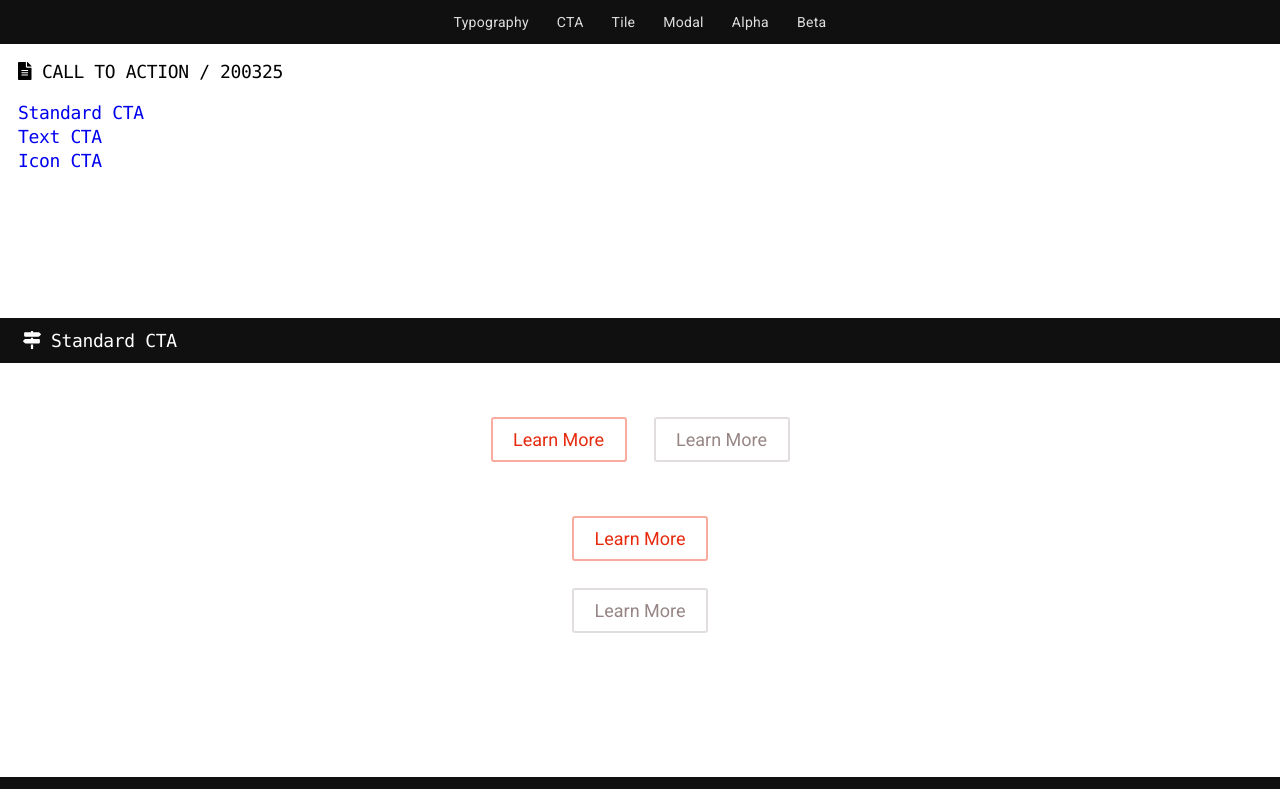
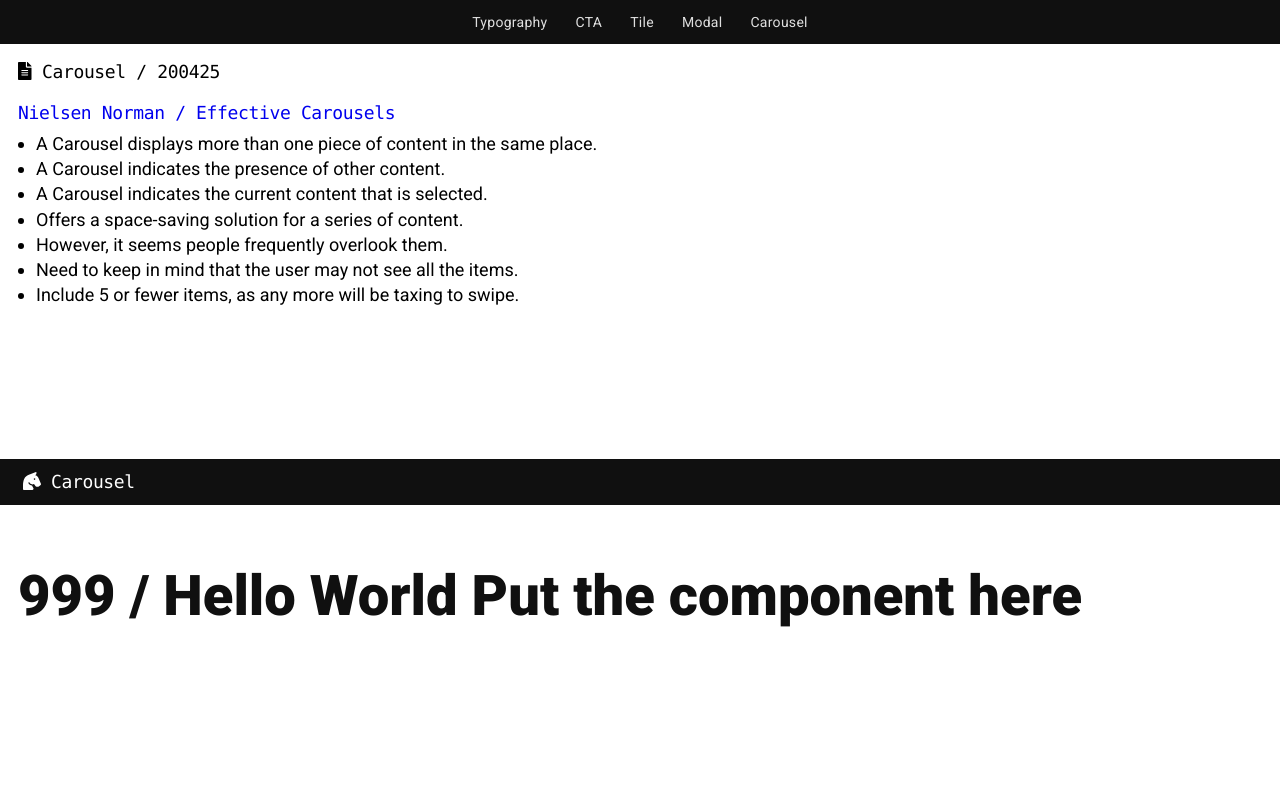
Before and after one commit to Tivo389/94_200318-OET-LIBRARY, a React (Create React App) app: page / in a window 1280 px wide. Shown: the top 789 px of the page. Built offline with nearby package versions, Linux system fonts and the light colour scheme.

Commit message:
200425 / 200424_dynamicComponentInitial - Initial setup complete, will refer to this as Caroulsel and not dynamicComponent from here. - Proceeding with adjusment of Icon CTA before continuing with Carousel.

```diff
--- a/src/App.js
+++ b/src/App.js
@@ -1,13 +1,13 @@
 import React, { useState } from 'react';
 import Navigation from './components/Navigation';
 import { library } from '@fortawesome/fontawesome-svg-core'
-import { faBars, faExternalLinkAlt, faFileAlt, faLanguage, faNewspaper, faVideo, faCalendarAlt, faPlayCircle, faComments, faMapSigns, faWindowRestore, faTimes, faStar } from '@fortawesome/free-solid-svg-icons'
+import { faBars, faExternalLinkAlt, faFileAlt, faLanguage, faNewspaper, faVideo, faCalendarAlt, faPlayCircle, faComments, faMapSigns, faWindowRestore, faTimes, faStar, faHorseHead } from '@fortawesome/free-solid-svg-icons'
 import SectionPrimary from './components/SectionPrimary';
 
-library.add(faBars, faExternalLinkAlt, faFileAlt, faLanguage, faNewspaper, faVideo, faCalendarAlt, faPlayCircle, faComments, faMapSigns, faWindowRestore, faTimes, faStar);
+library.add(faBars, faExternalLinkAlt, faFileAlt, faLanguage, faNewspaper, faVideo, faCalendarAlt, faPlayCircle, faComments, faMapSigns, faWindowRestore, faTimes, faStar, faHorseHead);
 
 function App() {
-  const [content, setContent] = useState("callToAction");
+  const [content, setContent] = useState("carousel");
   return (
     <div className="App">
       <Navigation setContent={setContent}/>
--- a/src/components/Navigation.js
+++ b/src/components/Navigation.js
@@ -32,14 +32,9 @@ class Navigation extends Component {
               Modal
           </li>
           <li
-            onClick={() => this.props.setContent("alpha")}
+            onClick={() => this.props.setContent("carousel")}
             onMouseUp={this.handleOnMouseUp}>
-              Alpha
-          </li>
-          <li
-            onClick={() => this.props.setContent("beta")}
-            onMouseUp={this.handleOnMouseUp}>
-              Beta
+              Carousel
           </li>
         </ul>
       </nav>
--- /dev/null
+++ b/src/components/SectionCarousel.js
@@ -0,0 +1,39 @@
+import React, { Component } from 'react';
+import { FontAwesomeIcon } from '@fortawesome/react-fontawesome'
+
+class SectionCarousel extends Component {
+  render() {
+    return (
+      <>
+        <section className="sectionContainer">
+          <code><FontAwesomeIcon icon="file-alt"/> Carousel / 200425</code>
+          <div className="linksContainer">
+            <a
+              href="https://www.nngroup.com/articles/designing-effective-carousels/"
+              rel="noopener noreferrer"
+              target="_blank">
+              <code>Nielsen Norman / Effective Carousels</code>
+            </a>
+            <ul>
+              <li>A Carousel displays more than one piece of content in the same place.</li>
+              <li>A Carousel indicates the presence of other content.</li>
+              <li>A Carousel indicates the current content that is selected.</li>
+              <li>Offers a space-saving solution for a series of content.</li>
+              <li>However, it seems people frequently overlook them.</li>
+              <li>Need to keep in mind that the user may not see all the items.</li>
+              <li>Include 5 or fewer items, as any more will be taxing to swipe.</li>
+            </ul>
+          </div>
+        </section>
+        <section className="sectionContainer">
+          <code className="sectionHeader"><FontAwesomeIcon icon="horse-head"/> Carousel</code>
+          <div>
+            <h2>999 / Hello World Put the component here</h2>
+          </div>
+        </section>
+      </>
+    );
+  }
+}
+
+export default SectionCarousel;
--- a/src/components/SectionPrimary.js
+++ b/src/components/SectionPrimary.js
@@ -1,10 +1,9 @@
 import React, { Component } from 'react';
-import Alpha from "./TestAlpha";
-import Beta from "./TestBeta";
 import Typography from "./SectionTypography";
 import CallToAction from "./SectionCallToAction";
 import Tile from "./SectionTile";
 import Modal from "./SectionModal";
+import Carousel from "./SectionCarousel";
 
 class SectionPrimary extends Component {
   content = {
@@ -12,8 +11,7 @@ class SectionPrimary extends Component {
     callToAction: CallToAction,
     tile: Tile,
     modal: Modal,
-    alpha: Alpha,
-    beta: Beta
+    carousel: Carousel
   };
 
   render() {
--- a/src/components/TestAlpha.js
+++ /dev/null
@@ -1,13 +0,0 @@
-import React, { Component } from 'react';
-
-class TestAlpha extends Component {
-  render() {
-    return (
-      <div>
-        <h1>Alpha</h1>
-      </div>
-    );
-  }
-}
-
-export default TestAlpha;
--- a/src/components/TestBeta.js
+++ /dev/null
@@ -1,11 +0,0 @@
-import React, { Component } from 'react';
-
-class TestBeta extends Component {
-  render() {
-    return (
-      <h1>Beta</h1>
-    );
-  }
-}
-
-export default TestBeta;
```
Also changed, not shown: src/components/SectionModal.js (indentation only).
